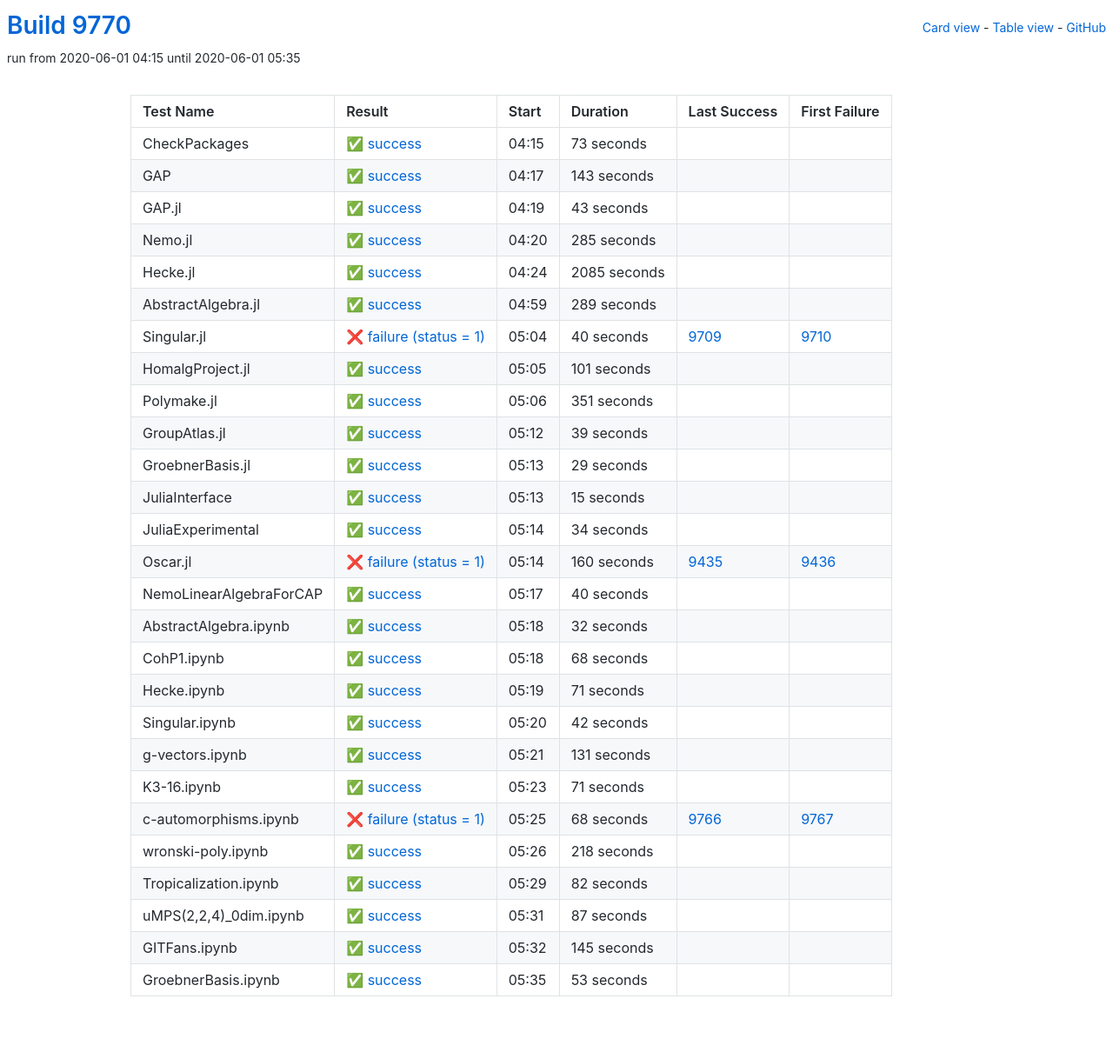
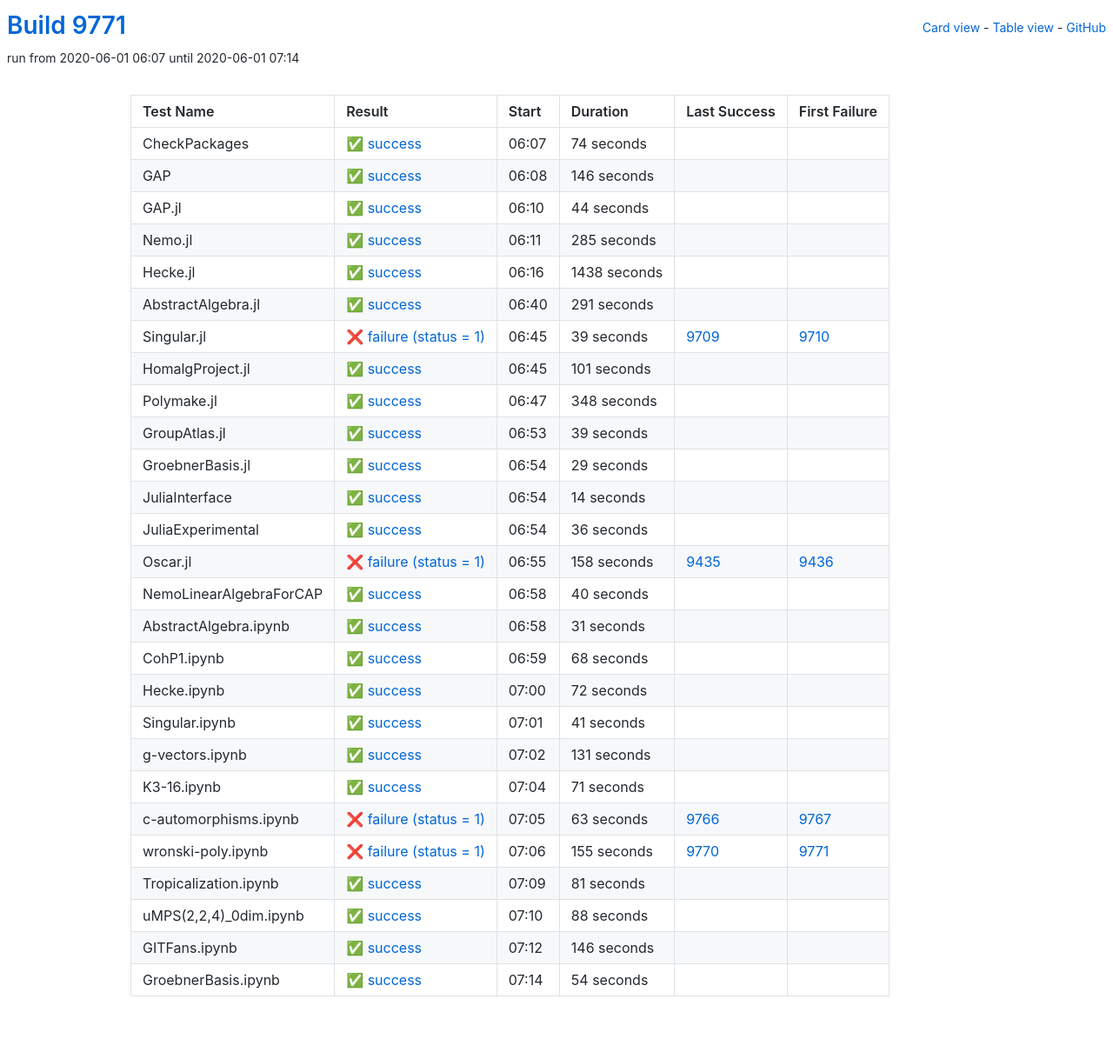
Before and after one commit to oscar-system/oscar-ci-status, a Jekyll site: the page built from table.html, in a window 1280 px wide. Shown: the whole page at 87% size. Built offline with Jekyll 4.4.1, drawn with Linux system fonts in a browser that asks for light colours.

Commit message:
Build 9771

```diff
--- a/_data/ci.yml
+++ b/_data/ci.yml
@@ -1,41 +1,41 @@
-build: 9770
-build_url: https://oscarci.mathematik.uni-kl.de/job/oscar/9770/
+build: 9771
+build_url: https://oscarci.mathematik.uni-kl.de/job/oscar/9771/
 job: oscar
 tests:
-- duration: 73
+- duration: 74
   exitcode: 0
   first_failure: false
   first_failure_url: null
   id: checkpackages
   last_success: false
   last_success_url: null
-  log: https://oscarci.mathematik.uni-kl.de/job/oscar/9770/artifact/logs/build-9770/CheckPackages.log
+  log: https://oscarci.mathematik.uni-kl.de/job/oscar/9771/artifact/logs/build-9771/CheckPackages.log
   name: CheckPackages
-  start: 2020-06-01 04:15
+  start: 2020-06-01 06:07
   status: success
   success: true
-- duration: 143
+- duration: 146
   exitcode: 0
   first_failure: false
   first_failure_url: null
   id: gap
   last_success: false
   last_success_url: null
-  log: https://oscarci.mathematik.uni-kl.de/job/oscar/9770/artifact/logs/build-9770/GAP.log
+  log: https://oscarci.mathematik.uni-kl.de/job/oscar/9771/artifact/logs/build-9771/GAP.log
   name: GAP
-  start: 2020-06-01 04:17
+  start: 2020-06-01 06:08
   status: success
   success: true
-- duration: 43
+- duration: 44
   exitcode: 0
   first_failure: false
   first_failure_url: null
   id: gap-jl
   last_success: false
   last_success_url: null
-  log: https://oscarci.mathematik.uni-kl.de/job/oscar/9770/artifact/logs/build-9770/GAP.jl.log
+  log: https://oscarci.mathematik.uni-kl.de/job/oscar/9771/artifact/logs/build-9771/GAP.jl.log
   name: GAP.jl
-  start: 2020-06-01 04:19
+  start: 2020-06-01 06:10
   status: success
   success: true
 - duration: 285
@@ -45,45 +45,45 @@
   id: nemo-jl
   last_success: false
   last_success_url: null
-  log: https://oscarci.mathematik.uni-kl.de/job/oscar/9770/artifact/logs/build-9770/Nemo.jl.log
+  log: https://oscarci.mathematik.uni-kl.de/job/oscar/9771/artifact/logs/build-9771/Nemo.jl.log
   name: Nemo.jl
-  start: 2020-06-01 04:20
+  start: 2020-06-01 06:11
   status: success
   success: true
-- duration: 2085
+- duration: 1438
   exitcode: 0
   first_failure: false
   first_failure_url: null
   id: hecke-jl
   last_success: false
   last_success_url: null
-  log: https://oscarci.mathematik.uni-kl.de/job/oscar/9770/artifact/logs/build-9770/Hecke.jl.log
+  log: https://oscarci.mathematik.uni-kl.de/job/oscar/9771/artifact/logs/build-9771/Hecke.jl.log
   name: Hecke.jl
-  start: 2020-06-01 04:24
+  start: 2020-06-01 06:16
   status: success
   success: true
-- duration: 289
+- duration: 291
   exitcode: 0
   first_failure: false
   first_failure_url: null
   id: abstractalgebra-jl
   last_success: false
   last_success_url: null
-  log: https://oscarci.mathematik.uni-kl.de/job/oscar/9770/artifact/logs/build-9770/AbstractAlgebra.jl.log
+  log: https://oscarci.mathematik.uni-kl.de/job/oscar/9771/artifact/logs/build-9771/AbstractAlgebra.jl.log
   name: AbstractAlgebra.jl
-  start: 2020-06-01 04:59
+  start: 2020-06-01 06:40
   status: success
   success: true
-- duration: 40
+- duration: 39
   exitcode: 1
   first_failure: 9710
   first_failure_url: https://oscarci.mathematik.uni-kl.de/job/oscar/9710/
   id: singular-jl
   last_success: 9709
   last_success_url: https://oscarci.mathematik.uni-kl.de/job/oscar/9709/
-  log: https://oscarci.mathematik.uni-kl.de/job/oscar/9770/artifact/logs/build-9770/Singular.jl.log
+  log: https://oscarci.mathematik.uni-kl.de/job/oscar/9771/artifact/logs/build-9771/Singular.jl.log
   name: Singular.jl
-  start: 2020-06-01 05:04
+  start: 2020-06-01 06:45
   status: failure
   success: false
 - duration: 101
@@ -93,21 +93,21 @@
   id: homalgproject-jl
   last_success: false
   last_success_url: null
-  log: https://oscarci.mathematik.uni-kl.de/job/oscar/9770/artifact/logs/build-9770/HomalgProject.jl.log
+  log: https://oscarci.mathematik.uni-kl.de/job/oscar/9771/artifact/logs/build-9771/HomalgProject.jl.log
   name: HomalgProject.jl
-  start: 2020-06-01 05:05
+  start: 2020-06-01 06:45
   status: success
   success: true
-- duration: 351
+- duration: 348
   exitcode: 0
   first_failure: false
   first_failure_url: null
   id: polymake-jl
   last_success: false
   last_success_url: null
-  log: https://oscarci.mathematik.uni-kl.de/job/oscar/9770/artifact/logs/build-9770/Polymake.jl.log
+  log: https://oscarci.mathematik.uni-kl.de/job/oscar/9771/artifact/logs/build-9771/Polymake.jl.log
   name: Polymake.jl
-  start: 2020-06-01 05:06
+  start: 2020-06-01 06:47
   status: success
   success: true
 - duration: 39
@@ -117,9 +117,9 @@
   id: groupatlas-jl
   last_success: false
   last_success_url: null
-  log: https://oscarci.mathematik.uni-kl.de/job/oscar/9770/artifact/logs/build-9770/GroupAtlas.jl.log
+  log: https://oscarci.mathematik.uni-kl.de/job/oscar/9771/artifact/logs/build-9771/GroupAtlas.jl.log
   name: GroupAtlas.jl
-  start: 2020-06-01 05:12
+  start: 2020-06-01 06:53
   status: success
   success: true
 - duration: 29
@@ -129,45 +129,45 @@
   id: groebnerbasis-jl
   last_success: false
   last_success_url: null
-  log: https://oscarci.mathematik.uni-kl.de/job/oscar/9770/artifact/logs/build-9770/GroebnerBasis.jl.log
+  log: https://oscarci.mathematik.uni-kl.de/job/oscar/9771/artifact/logs/build-9771/GroebnerBasis.jl.log
   name: GroebnerBasis.jl
-  start: 2020-06-01 05:13
+  start: 2020-06-01 06:54
   status: success
   success: true
-- duration: 15
+- duration: 14
   exitcode: 0
   first_failure: false
   first_failure_url: null
   id: juliainterface
   last_success: false
   last_success_url: null
-  log: https://oscarci.mathematik.uni-kl.de/job/oscar/9770/artifact/logs/build-9770/JuliaInterface.log
+  log: https://oscarci.mathematik.uni-kl.de/job/oscar/9771/artifact/logs/build-9771/JuliaInterface.log
   name: JuliaInterface
-  start: 2020-06-01 05:13
+  start: 2020-06-01 06:54
   status: success
   success: true
-- duration: 34
+- duration: 36
   exitcode: 0
   first_failure: false
   first_failure_url: null
   id: juliaexperimental
   last_success: false
   last_success_url: null
-  log: https://oscarci.mathematik.uni-kl.de/job/oscar/9770/artifact/logs/build-9770/JuliaExperimental.log
+  log: https://oscarci.mathematik.uni-kl.de/job/oscar/9771/artifact/logs/build-9771/JuliaExperimental.log
   name: JuliaExperimental
-  start: 2020-06-01 05:14
+  start: 2020-06-01 06:54
   status: success
   success: true
-- duration: 160
+- duration: 158
   exitcode: 1
   first_failure: 9436
   first_failure_url: https://oscarci.mathematik.uni-kl.de/job/oscar/9436/
   id: oscar-jl
   last_success: 9435
   last_success_url: https://oscarci.mathematik.uni-kl.de/job/oscar/9435/
-  log: https://oscarci.mathematik.uni-kl.de/job/oscar/9770/artifact/logs/build-9770/Oscar.jl.log
+  log: https://oscarci.mathematik.uni-kl.de/job/oscar/9771/artifact/logs/build-9771/Oscar.jl.log
   name: Oscar.jl
-  start: 2020-06-01 05:14
+  start: 2020-06-01 06:55
   status: failure
   success: false
 - duration: 40
@@ -177,21 +177,21 @@
   id: nemolinearalgebraforcap
   last_success: false
   last_success_url: null
-  log: https://oscarci.mathematik.uni-kl.de/job/oscar/9770/artifact/logs/build-9770/NemoLinearAlgebraForCAP.log
+  log: https://oscarci.mathematik.uni-kl.de/job/oscar/9771/artifact/logs/build-9771/NemoLinearAlgebraForCAP.log
   name: NemoLinearAlgebraForCAP
-  start: 2020-06-01 05:17
+  start: 2020-06-01 06:58
   status: success
   success: true
-- duration: 32
+- duration: 31
   exitcode: 0
   first_failure: false
   first_failure_url: null
   id: abstractalgebra-ipynb
   last_success: false
   last_success_url: null
-  log: https://oscarci.mathematik.uni-kl.de/job/oscar/9770/artifact/logs/build-9770/AbstractAlgebra.ipynb.log
+  log: https://oscarci.mathematik.uni-kl.de/job/oscar/9771/artifact/logs/build-9771/AbstractAlgebra.ipynb.log
   name: AbstractAlgebra.ipynb
-  start: 2020-06-01 05:18
+  start: 2020-06-01 06:58
   status: success
   success: true
 - duration: 68
@@ -201,33 +201,33 @@
   id: cohp1-ipynb
   last_success: false
   last_success_url: null
-  log: https://oscarci.mathematik.uni-kl.de/job/oscar/9770/artifact/logs/build-9770/CohP1.ipynb.log
+  log: https://oscarci.mathematik.uni-kl.de/job/oscar/9771/artifact/logs/build-9771/CohP1.ipynb.log
   name: CohP1.ipynb
-  start: 2020-06-01 05:18
+  start: 2020-06-01 06:59
   status: success
   success: true
-- duration: 71
+- duration: 72
   exitcode: 0
   first_failure: false
   first_failure_url: null
   id: hecke-ipynb
   last_success: false
   last_success_url: null
-  log: https://oscarci.mathematik.uni-kl.de/job/oscar/9770/artifact/logs/build-9770/Hecke.ipynb.log
+  log: https://oscarci.mathematik.uni-kl.de/job/oscar/9771/artifact/logs/build-9771/Hecke.ipynb.log
   name: Hecke.ipynb
-  start: 2020-06-01 05:19
+  start: 2020-06-01 07:00
   status: success
   success: true
-- duration: 42
+- duration: 41
   exitcode: 0
   first_failure: false
   first_failure_url: null
   id: singular-ipynb
   last_success: false
   last_success_url: null
-  log: https://oscarci.mathematik.uni-kl.de/job/oscar/9770/artifact/logs/build-9770/Singular.ipynb.log
+  log: https://oscarci.mathematik.uni-kl.de/job/oscar/9771/artifact/logs/build-9771/Singular.ipynb.log
   name: Singular.ipynb
-  start: 2020-06-01 05:20
+  start: 2020-06-01 07:01
   status: success
   success: true
 - duration: 131
@@ -237,9 +237,9 @@
   id: g-vectors-ipynb
   last_success: false
   last_success_url: null
-  log: https://oscarci.mathematik.uni-kl.de/job/oscar/9770/artifact/logs/build-9770/g-vectors.ipynb.log
+  log: https://oscarci.mathematik.uni-kl.de/job/oscar/9771/artifact/logs/build-9771/g-vectors.ipynb.log
   name: g-vectors.ipynb
-  start: 2020-06-01 05:21
+  start: 2020-06-01 07:02
   status: success
   success: true
 - duration: 71
@@ -249,80 +249,80 @@
   id: k3-16-ipynb
   last_success: false
   last_success_url: null
-  log: https://oscarci.mathematik.uni-kl.de/job/oscar/9770/artifact/logs/build-9770/K3-16.ipynb.log
+  log: https://oscarci.mathematik.uni-kl.de/job/oscar/9771/artifact/logs/build-9771/K3-16.ipynb.log
   name: K3-16.ipynb
-  start: 2020-06-01 05:23
+  start: 2020-06-01 07:04
   status: success
   success: true
-- duration: 68
+- duration: 63
   exitcode: 1
   first_failure: 9767
   first_failure_url: https://oscarci.mathematik.uni-kl.de/job/oscar/9767/
   id: c-automorphisms-ipynb
   last_success: 9766
   last_success_url: https://oscarci.mathematik.uni-kl.de/job/oscar/9766/
-  log: https://oscarci.mathematik.uni-kl.de/job/oscar/9770/artifact/logs/build-9770/c-automorphisms.ipynb.log
+  log: https://oscarci.mathematik.uni-kl.de/job/oscar/9771/artifact/logs/build-9771/c-automorphisms.ipynb.log
   name: c-automorphisms.ipynb
-  start: 2020-06-01 05:25
+  start: 2020-06-01 07:05
   status: failure
   success: false
-- duration: 218
-  exitcode: 0
-  first_failure: false
-  first_failure_url: null
+- duration: 155
+  exitcode: 1
+  first_failure: 9771
+  first_failure_url: https://oscarci.mathematik.uni-kl.de/job/oscar/9771/
   id: wronski-poly-ipynb
-  last_success: false
-  last_success_url: null
-  log: https://oscarci.mathematik.uni-kl.de/job/oscar/9770/artifact/logs/build-9770/wronski-poly.ipynb.log
+  last_success: 9770
+  last_success_url: https://oscarci.mathematik.uni-kl.de/job/oscar/9770/
+  log: https://oscarci.mathematik.uni-kl.de/job/oscar/9771/artifact/logs/build-9771/wronski-poly.ipynb.log
   name: wronski-poly.ipynb
-  start: 2020-06-01 05:26
-  status: success
-  success: true
-- duration: 82
+  start: 2020-06-01 07:06
+  status: failure
+  success: false
+- duration: 81
   exitcode: 0
   first_failure: false
   first_failure_url: null
   id: tropicalization-ipynb
   last_success: false
   last_success_url: null
-  log: https://oscarci.mathematik.uni-kl.de/job/oscar/9770/artifact/logs/build-9770/Tropicalization.ipynb.log
+  log: https://oscarci.mathematik.uni-kl.de/job/oscar/9771/artifact/logs/build-9771/Tropicalization.ipynb.log
   name: Tropicalization.ipynb
-  start: 2020-06-01 05:29
+  start: 2020-06-01 07:09
   status: success
   success: true
-- duration: 87
+- duration: 88
   exitcode: 0
   first_failure: false
   first_failure_url: null
   id: umps-2-2-4-0dim-ipynb
   last_success: false
   last_success_url: null
-  log: https://oscarci.mathematik.uni-kl.de/job/oscar/9770/artifact/logs/build-9770/uMPS-2-2-4-_0dim.ipynb.log
+  log: https://oscarci.mathematik.uni-kl.de/job/oscar/9771/artifact/logs/build-9771/uMPS-2-2-4-_0dim.ipynb.log
   name: uMPS(2,2,4)_0dim.ipynb
-  start: 2020-06-01 05:31
+  start: 2020-06-01 07:10
   status: success
   success: true
-- duration: 145
+- duration: 146
   exitcode: 0
   first_failure: false
   first_failure_url: null
   id: gitfans-ipynb
   last_success: false
   last_success_url: null
-  log: https://oscarci.mathematik.uni-kl.de/job/oscar/9770/artifact/logs/build-9770/GITFans.ipynb.log
+  log: https://oscarci.mathematik.uni-kl.de/job/oscar/9771/artifact/logs/build-9771/GITFans.ipynb.log
   name: GITFans.ipynb
-  start: 2020-06-01 05:32
+  start: 2020-06-01 07:12
   status: success
   success: true
-- duration: 53
+- duration: 54
   exitcode: 0
   first_failure: false
   first_failure_url: null
   id: groebnerbasis-ipynb
   last_success: false
   last_success_url: null
-  log: https://oscarci.mathematik.uni-kl.de/job/oscar/9770/artifact/logs/build-9770/GroebnerBasis.ipynb.log
+  log: https://oscarci.mathematik.uni-kl.de/job/oscar/9771/artifact/logs/build-9771/GroebnerBasis.ipynb.log
   name: GroebnerBasis.ipynb
-  start: 2020-06-01 05:35
+  start: 2020-06-01 07:14
   status: success
   success: true
```
Also changed, not shown: README.md.
